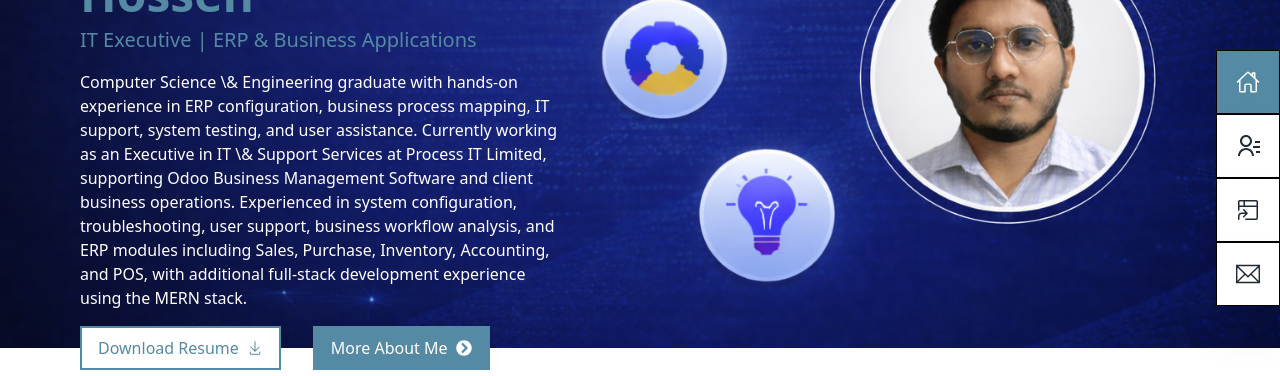
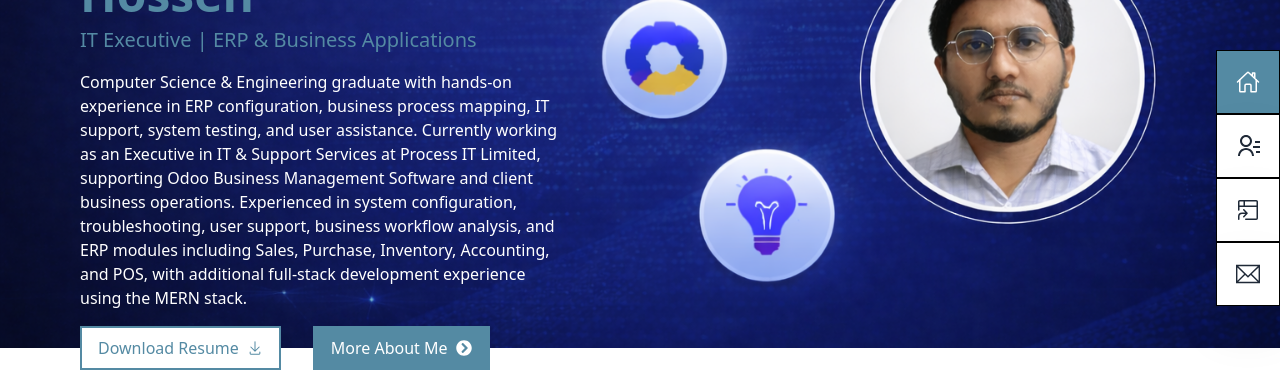
Before and after one commit to shossen1999/portfolio-soheb-hossen, a React (Vite) app: page / in a window 1280 px wide. Shown: the part 222-598 px from the top of the page. Built offline with nearby package versions, Linux system fonts and the light colour scheme.

Commit message:
Portfolio commit

```diff
--- a/src/Components/Home/Banner/Banner.jsx
+++ b/src/Components/Home/Banner/Banner.jsx
@@ -25,7 +25,7 @@ const Banner = () => {
                     </h1>
                     <p className='text-[#548AA3] text-[16px] md:text-xl pb-4 font-medium'>IT Executive | ERP & Business Applications</p>
                     <p className='pb-4 text-white text-[10px] md:text-[16px]'>
-                        Computer Science \& Engineering graduate with hands-on experience in ERP configuration, business process mapping, IT support, system testing, and user assistance. Currently working as an Executive in IT \& Support Services at Process IT Limited, supporting Odoo Business Management Software and client business operations. Experienced in system configuration, troubleshooting, user support, business workflow analysis, and ERP modules including Sales, Purchase, Inventory, Accounting, and POS,  with additional full-stack development experience using the MERN stack.
+                        Computer Science & Engineering graduate with hands-on experience in ERP configuration, business process mapping, IT support, system testing, and user assistance. Currently working as an Executive in IT & Support Services at Process IT Limited, supporting Odoo Business Management Software and client business operations. Experienced in system configuration, troubleshooting, user support, business workflow analysis, and ERP modules including Sales, Purchase, Inventory, Accounting, and POS,  with additional full-stack development experience using the MERN stack.
                     </p>
 
                     <div className='lg:flex gap-8'>
```
